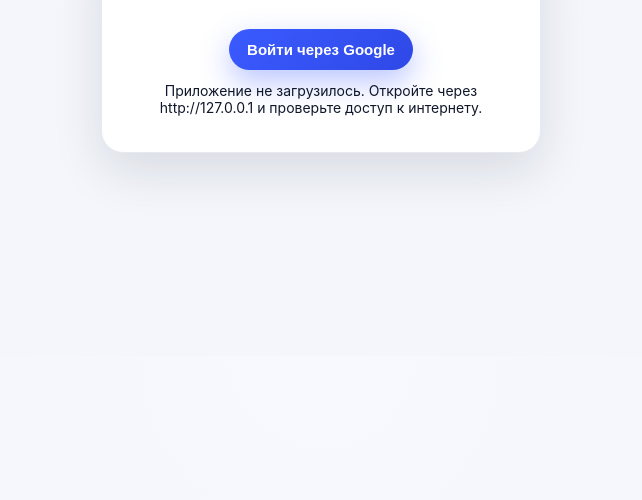
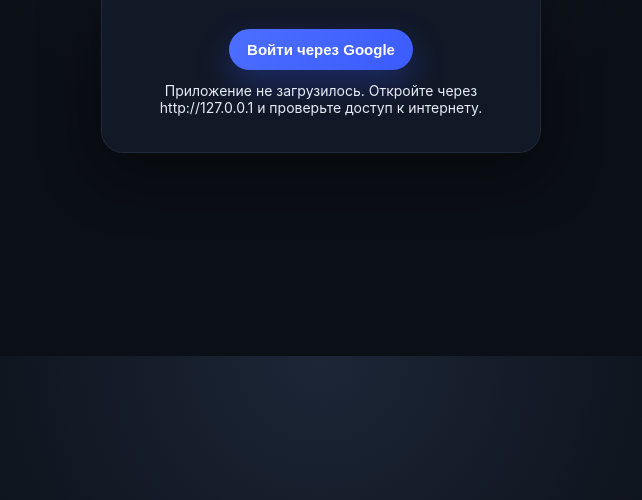
Before and after one commit to Jimi-source/margine_fact, a website with bundled scripts: page index.html in a window 1280 px wide. Shown: the part 300-800 px from the top of the page, without its empty margins (319-961 px from the left). Built offline with nearby package versions, Linux system fonts and the light colour scheme.

Commit message:
interface_new2

```diff
--- a/styles.css
+++ b/styles.css
@@ -3,29 +3,29 @@
 }
 
 :root {
-  color-scheme: light;
-  --bg: #f4f6fb;
-  --surface: #ffffff;
-  --surface-muted: #f7f8fb;
-  --border: #e6e9f0;
-  --text: #0f172a;
-  --muted: #6b7280;
-  --primary: #3b5bff;
-  --primary-strong: #2f48e7;
-  --primary-soft: rgba(59, 91, 255, 0.12);
-  --success: #16a34a;
-  --warning-bg: #fff7ed;
-  --warning-border: #fed7aa;
-  --warning-text: #9a3412;
-  --shadow-sm: 0 6px 18px rgba(15, 23, 42, 0.08);
-  --shadow-md: 0 18px 50px rgba(15, 23, 42, 0.12);
-  --ring: 0 0 0 4px rgba(59, 91, 255, 0.15);
+  color-scheme: dark;
+  --bg: #0b0f16;
+  --surface: #111826;
+  --surface-muted: #151c2a;
+  --border: #202a3a;
+  --text: #e6edf6;
+  --muted: #93a4bf;
+  --primary: #4c6fff;
+  --primary-strong: #3b5bff;
+  --primary-soft: rgba(76, 111, 255, 0.2);
+  --success: #22c55e;
+  --warning-bg: rgba(249, 115, 22, 0.15);
+  --warning-border: rgba(249, 115, 22, 0.4);
+  --warning-text: #fdba74;
+  --shadow-sm: 0 8px 26px rgba(0, 0, 0, 0.35);
+  --shadow-md: 0 20px 60px rgba(0, 0, 0, 0.45);
+  --ring: 0 0 0 3px rgba(76, 111, 255, 0.3);
 }
 
 body {
   margin: 0;
   font-family: "Inter", "Segoe UI", system-ui, sans-serif;
-  background: radial-gradient(circle at top, #f8f9ff 0%, var(--bg) 45%);
+  background: radial-gradient(circle at top, #1c2637 0%, var(--bg) 50%);
   color: var(--text);
 }
 
@@ -96,8 +96,8 @@
 }
 
 .ghost-button:hover {
-  border-color: #c7d2fe;
-  background: #eef2ff;
+  border-color: rgba(76, 111, 255, 0.6);
+  background: rgba(76, 111, 255, 0.12);
 }
 
 .ghost-button:disabled {
@@ -177,6 +177,7 @@
   border-radius: 12px;
   font-size: 14px;
   background: var(--surface);
+  color: var(--text);
   transition: border-color 0.15s ease, box-shadow 0.15s ease;
 }
 
@@ -215,7 +216,7 @@
   font-weight: 700;
   cursor: pointer;
   transition: transform 0.1s ease, box-shadow 0.15s ease;
-  box-shadow: 0 12px 30px rgba(59, 91, 255, 0.35);
+  box-shadow: 0 14px 34px rgba(59, 91, 255, 0.3);
 }
 
 .primary-button:hover {
@@ -224,7 +225,7 @@
 }
 
 .primary-button:disabled {
-  background: #94a3b8;
+  background: #394458;
   cursor: not-allowed;
   box-shadow: none;
   transform: none;
@@ -321,7 +322,7 @@
 }
 
 tbody tr:hover {
-  background: #f7f9ff;
+  background: rgba(76, 111, 255, 0.08);
 }
 
 .missing-cost {
```
